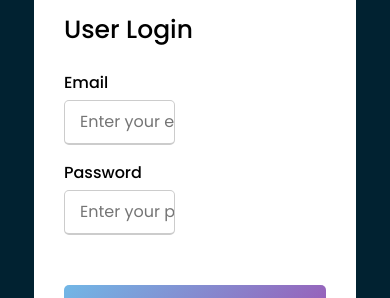
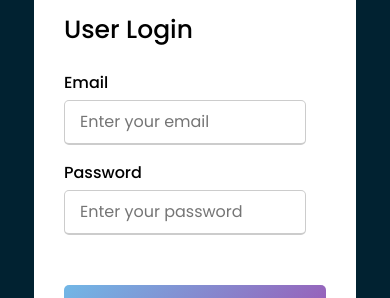
Before and after one commit to Sandyhere007/community, a React (Create React App) app: page /challenge in a window 390 px wide. Shown: the part 130-428 px from the top of the page. Built offline with nearby package versions, Linux system fonts and the light colour scheme; no server answers.

Commit message:
Update form.scss

```diff
--- a/src/styles/form.scss
+++ b/src/styles/form.scss
@@ -6,7 +6,7 @@
   align-items: center;
   margin: 2.5rem;
   color: #000;
-  overflow-y: hidden;
+  overflow-y: auto;
 }
 
 .registration .container,
@@ -23,16 +23,16 @@
     position: relative;
     color: #000;
 
-    &::before {
-      content: "";
-      position: absolute;
-      left: 0;
-      bottom: -0.3rem;
-      height: 5px;
-      width: 5rem;
-      border-radius: 5px;
-      background: linear-gradient(135deg, #71b7e6, #9b59b6);
-    }
+    // &::before {
+    //   content: "";
+    //   position: absolute;
+    //   left: 0;
+    //   bottom: -0.3rem;
+    //   height: 5px;
+    //   width: 5rem;
+    //   border-radius: 5px;
+    //   background: linear-gradient(135deg, #71b7e6, #9b59b6);
+    // }
   }
 
 }
@@ -78,8 +78,8 @@ form .button {
   margin: 35px 0;
 
   >input {
+    width: 100%;
     height: 100%;
-    width: 100%;
     border-radius: 5px;
     border: none;
     color: #fff;
@@ -113,8 +113,29 @@ form .button {
   }
   }
 }
+@media only screen and (max-width: 800px) {
 
-@media(max-width: 584px) {
+.content form .user-details {
+  display: flex;
+  flex-wrap: wrap;
+  justify-content: space-between;
+  margin: 1.3rem 0 0.75rem 0;
+  color: #000;
+
+  >.input-box {
+    margin-bottom: 15px;
+    width: calc(100%  - 20px);
+
+    >.details {
+      display: block;
+      font-weight: 500;
+      margin-bottom: 5px;
+    }
+
+    }
+}
+}
+@media only screen and (max-width: 584px) {
   .container {
     max-width: 100%;
   }
@@ -134,8 +155,16 @@ form .button {
 
 }
 
-@media(max-width: 459px) {
-  .container .content form .user-details {
-    flex-direction: column;
+@media only screen and (max-width: 459px) {
+  .registration{
+    margin: 1rem;
+    >.container{
+      >.title{
+        font-size: 1.4rem;
+      }
+      >.content >form{
+        height: auto;
+      }
+    }
   }
 }
```
